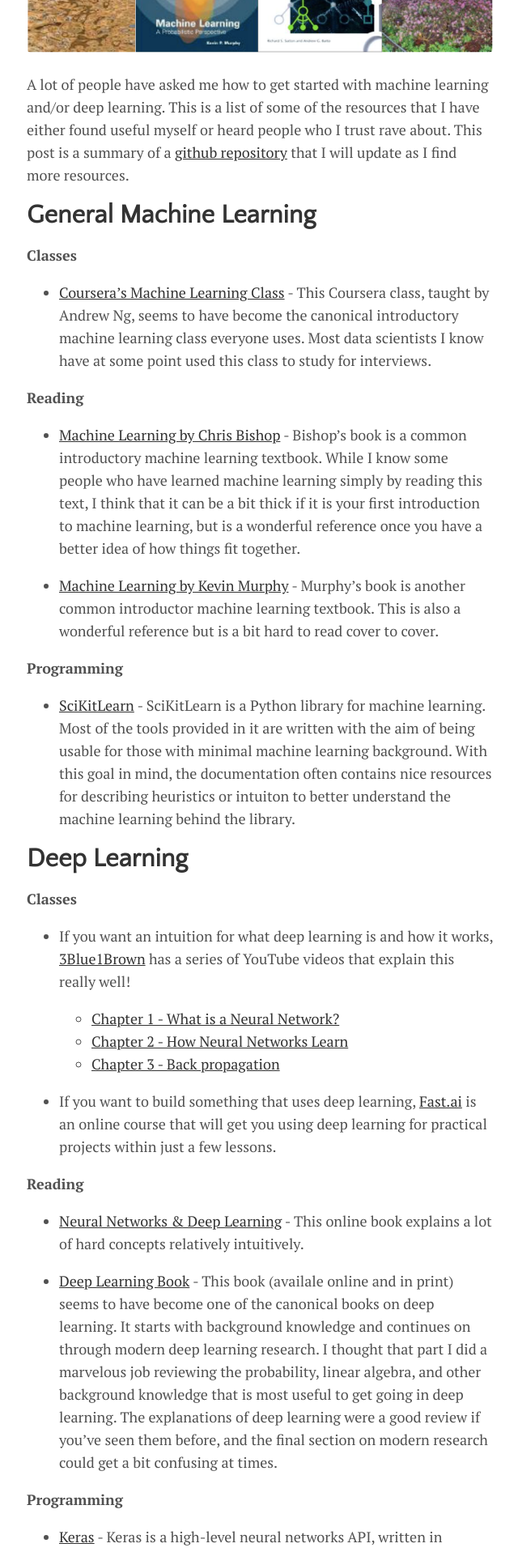
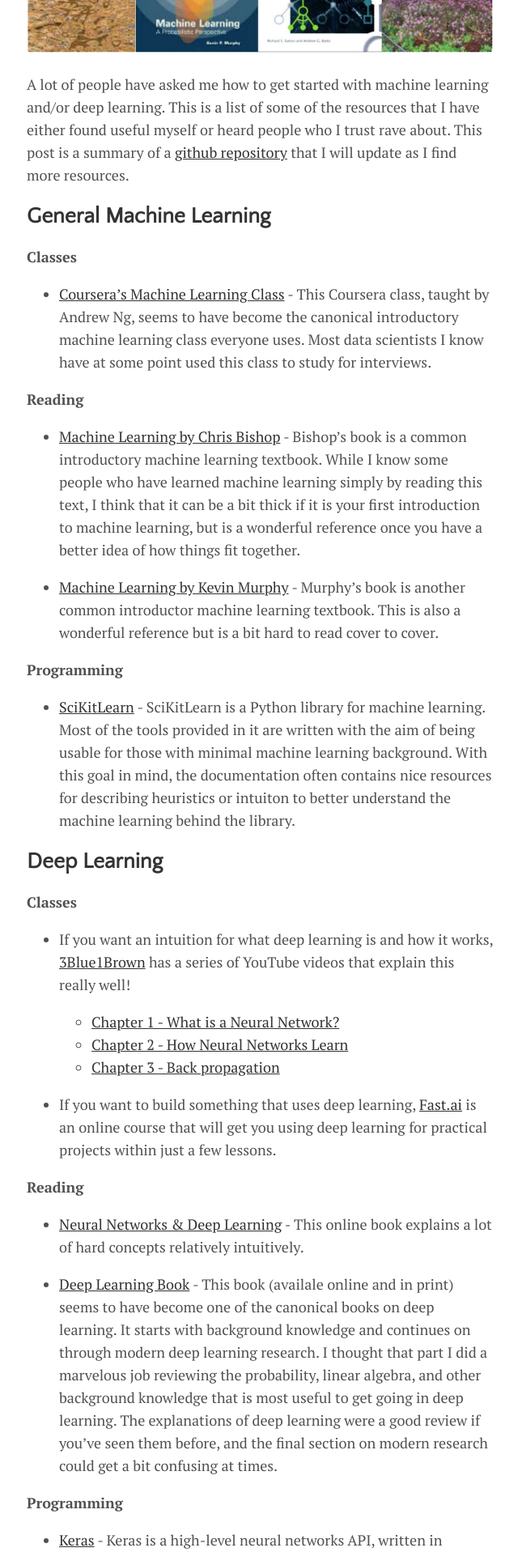
Before and after one commit to dhanus/dhanus.github.io, a Jekyll site: the page built from _posts/2018-02-03-learn-machine-learning.markdown, in a window 1280 px wide. Shown: the part 334-2251 px from the top of the page at 81% size, without its empty margins (319-959 px from the left). Built offline with Jekyll 4.4.1, drawn with Linux system fonts in a browser that asks for light colours; nearby versions of some CDN libraries.

Commit message:
fix heading size

```diff
--- a/_posts/2018-02-03-learn-machine-learning.markdown
+++ b/_posts/2018-02-03-learn-machine-learning.markdown
@@ -13,7 +13,7 @@ image:
 
 <p class="intro"><span class="dropcap">A</span> lot of people have asked me how to get started with machine learning and/or deep learning. This is a list of some of the resources that I have either found useful myself or heard people who I trust rave about. This post is a summary of a <a href="https://github.com/dhanus/learnML/blob/master/README.md">github repository</a> that I will update as I find more resources.</p>
 
-# General Machine Learning
+## General Machine Learning
 
 **Classes**
 
@@ -29,7 +29,7 @@ image:
 
 * [SciKitLearn](http://scikit-learn.org/stable/) - SciKitLearn is a Python library for machine learning. Most of the tools provided in it are written with the aim of being usable for those with minimal machine learning background. With this goal in mind, the documentation often contains nice resources for describing heuristics or intuiton to better understand the machine learning behind the library.
 
-# Deep Learning
+## Deep Learning
 
 **Classes**
 
@@ -60,7 +60,7 @@ image:
 
 * [TensorFlow Playground](http://playground.tensorflow.org/#activation=tanh&batchSize=10&dataset=circle&regDataset=reg-plane&learningRate=0.03&regularizationRate=0&noise=0&networkShape=4,2&seed=0.63097&showTestData=false&discretize=false&percTrainData=50&x=true&y=true&xTimesY=false&xSquared=false&ySquared=false&cosX=false&sinX=false&cosY=false&sinY=false&collectStats=false&problem=classification&initZero=false&hideText=false) - This is a beautiful interactive visualization that came out of Google Brain and the People and AI Research (P+AIR) Initiave. If you want to get a better intuitive sense of what the parameters in your neural network are doing, this is the perfect place to start.
 
-# Reinforcement Learning
+## Reinforcement Learning
 
 **Reading**
 
```
